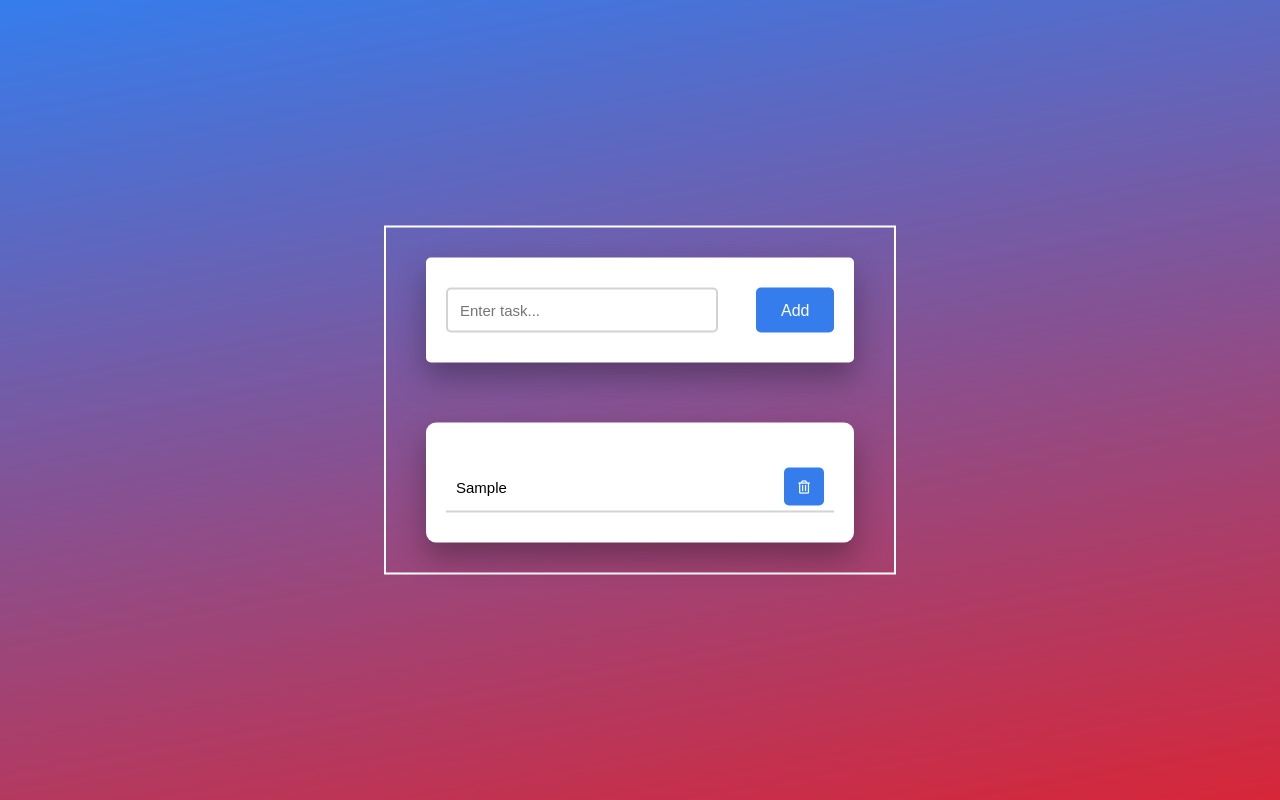
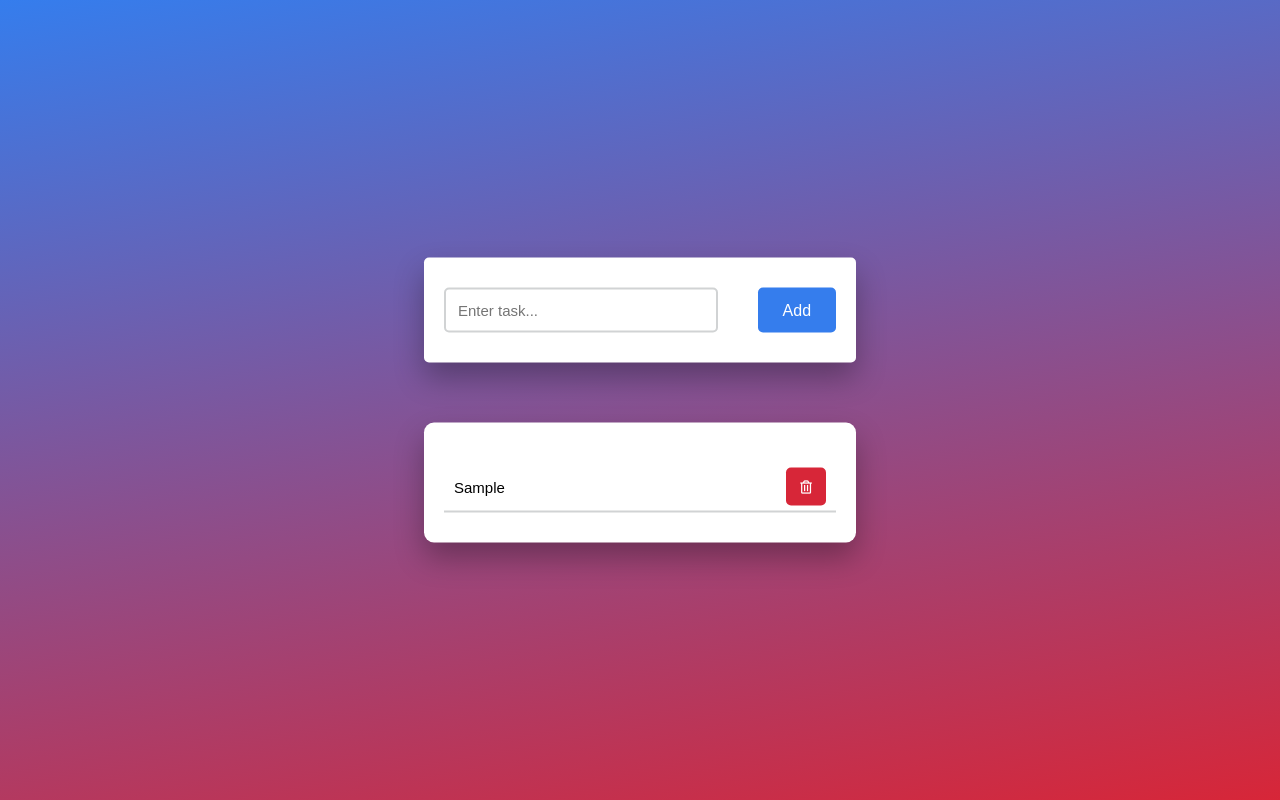
Before and after one commit to DLew2024/To-Do-List, a plain HTML site: page index.html in a window 1280 px wide. Both pictures are taken after typing "Sample" into the empty fields and a click on the button "Add". Drawn offline with Linux system fonts and the light colour scheme.

Commit message:
FInished CSS

```diff
--- a/styles.css
+++ b/styles.css
@@ -10,7 +10,6 @@ body {
   background: linear-gradient(170deg, #357ded, #d72638);
 }
 .container {
-    border: 2px solid white;
   width: 40%;
   min-width: 450px;
   position: absolute;
@@ -28,7 +27,7 @@ body {
 }
 #newtask input {
   width: 70%;
-  width: 70%;
+  height: 70%;
   height: 45px;
   font-family: "Poppins", sans-serif;
   font-size: 15px;
@@ -39,6 +38,7 @@ body {
   position: relative;
   border-radius: 5px;
 }
+
 #newtask input:focus {
   outline: none;
   border-color: #357ded;
@@ -85,7 +85,7 @@ body {
   font-weight: 400;
 }
 .task button {
-  background-color: #357ded;
+  background-color: #d72638;
   color: #ffffff;
   height: 100%;
   width: 40px;
```
